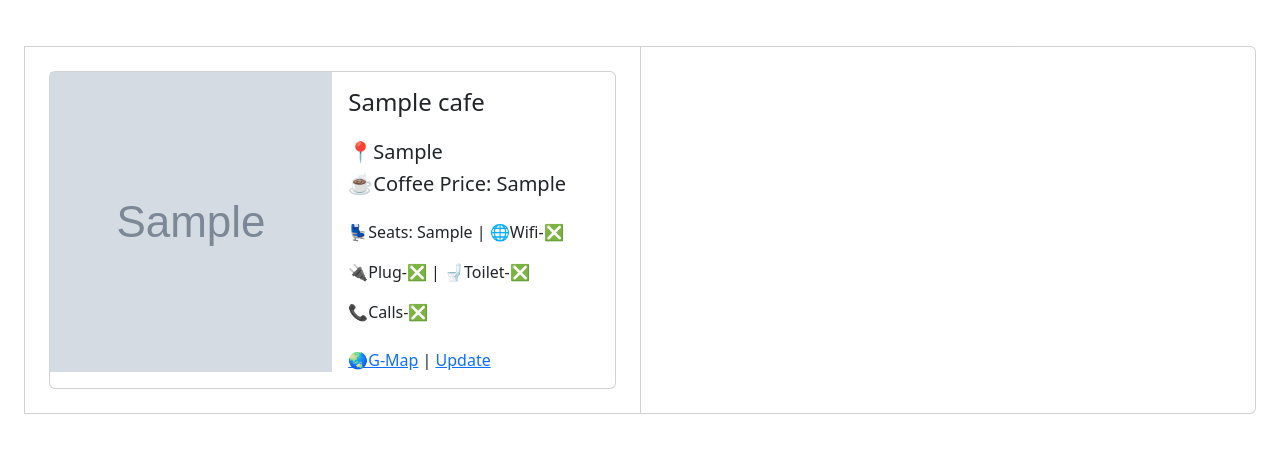
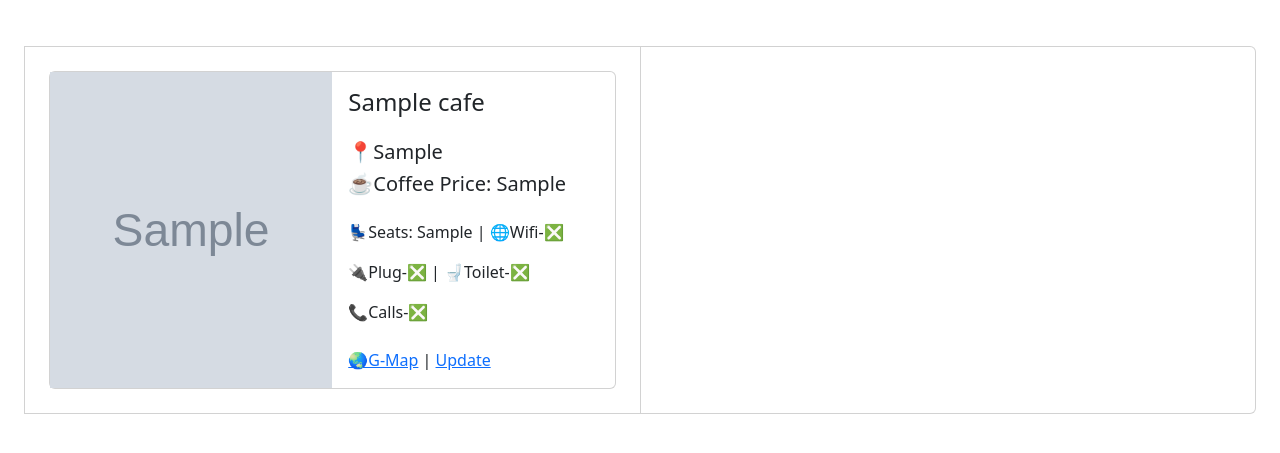
Before and after one commit to EJezhil/EJ-Cafe-Finder-Website, a Flask app: page / in a window 1280 px wide. Shown: the part 84-537 px from the top of the page. Run offline with Flask 3, Linux system fonts and the light colour scheme; tables that the repository leaves empty hold one stand-in row (values such as "Sample post"); grey boxes marked "Sample" are stand-in pictures; some libraries are stand-ins or nearby versions.

Commit message:
Cafe finder Ej commit 7

```diff
--- a/templates/index.html
+++ b/templates/index.html
@@ -58,7 +58,7 @@
     <div id="{{name[i]}}"  class="card" style="width: 100%;">
       <div class="row g-0">
         <div class="col-md-6">
-          <img  style="width: 100%; height:300px;" src="{{img[i]}}">
+          <img  style="width: 100%; height:316px;" src="{{img[i]}}">
         </div>
         <div class="col-md-6">
           <div class="card-body">
@@ -86,7 +86,7 @@
     <div id="{{name[i]}}" class="card" style="width: 100%;">
       <div class="row g-0">
         <div class="col-md-6">
-          <img  style="width: 100%; height:300px;" src="{{img[i]}}">
+          <img  style="width: 100%; height:316px;" src="{{img[i]}}">
         </div>
         <div class="col-md-6">
           <div class="card-body">
```
